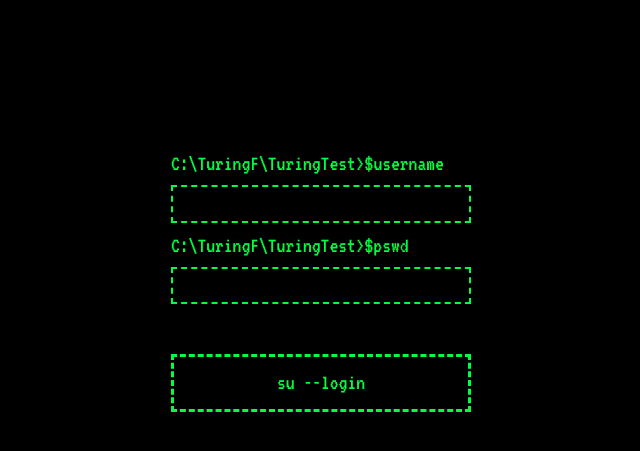
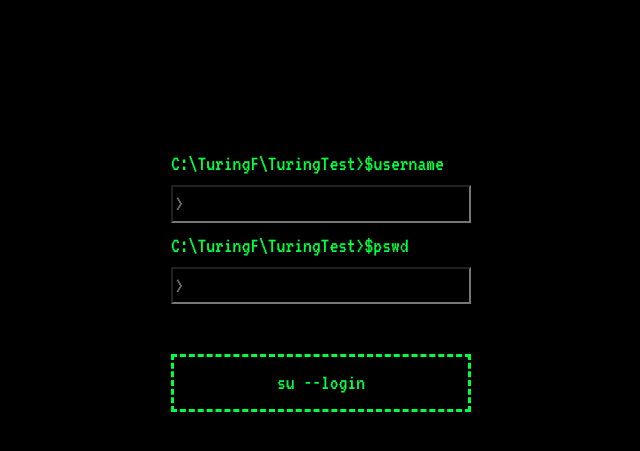
Before and after one commit to nirbhay-py/TuringTestFrontEnd, a plain HTML site: page index.html in a window 1280 px wide. Shown: the part 109-560 px from the top of the page, without its empty margins (319-959 px from the left). Drawn offline with nearby package versions, Linux system fonts and the light colour scheme.

Commit message:
minor changes

```diff
--- a/index.html
+++ b/index.html
@@ -16,10 +16,10 @@
     <h1 class='head' id="main">Turing Test </h1>
     <div class="loginBox">
       <h4 id="usernamePrompt">C:\TuringF\TuringTest>$username</h4>
-      <input type="text" id="username" name="username" autocomplete="off">
+      <input type="text" id="username" name="username" autocomplete="off" placeholder=">">
       <br>
       <h4 id="pswdPrompt">C:\TuringF\TuringTest>$pswd</h4>
-      <input type="password" id="pswd" name="username" autocomplete="off">
+      <input type="password" id="pswd" name="username" autocomplete="off" placeholder=">">
       <br>
       <button id="login">su --login</button>
     </div>
--- a/styles/styles.css
+++ b/styles/styles.css
@@ -39,20 +39,18 @@ body{
   width: 100%;
   float:right;
   font-size: 22px;
-  border:2px dashed #00ff41;
 }
 #pswd{
   background-color: transparent;
   outline: none;
   width: 100%;
-  border:2px dashed #00ff41;
   font-size: 22px;
 }
 
 #login{
   font-size: 22px;
   background: transparent;
-  border:dashed;
+  border: 3px dashed;
   padding: 10px;
   width: 100%;
   text-align: center;
```
